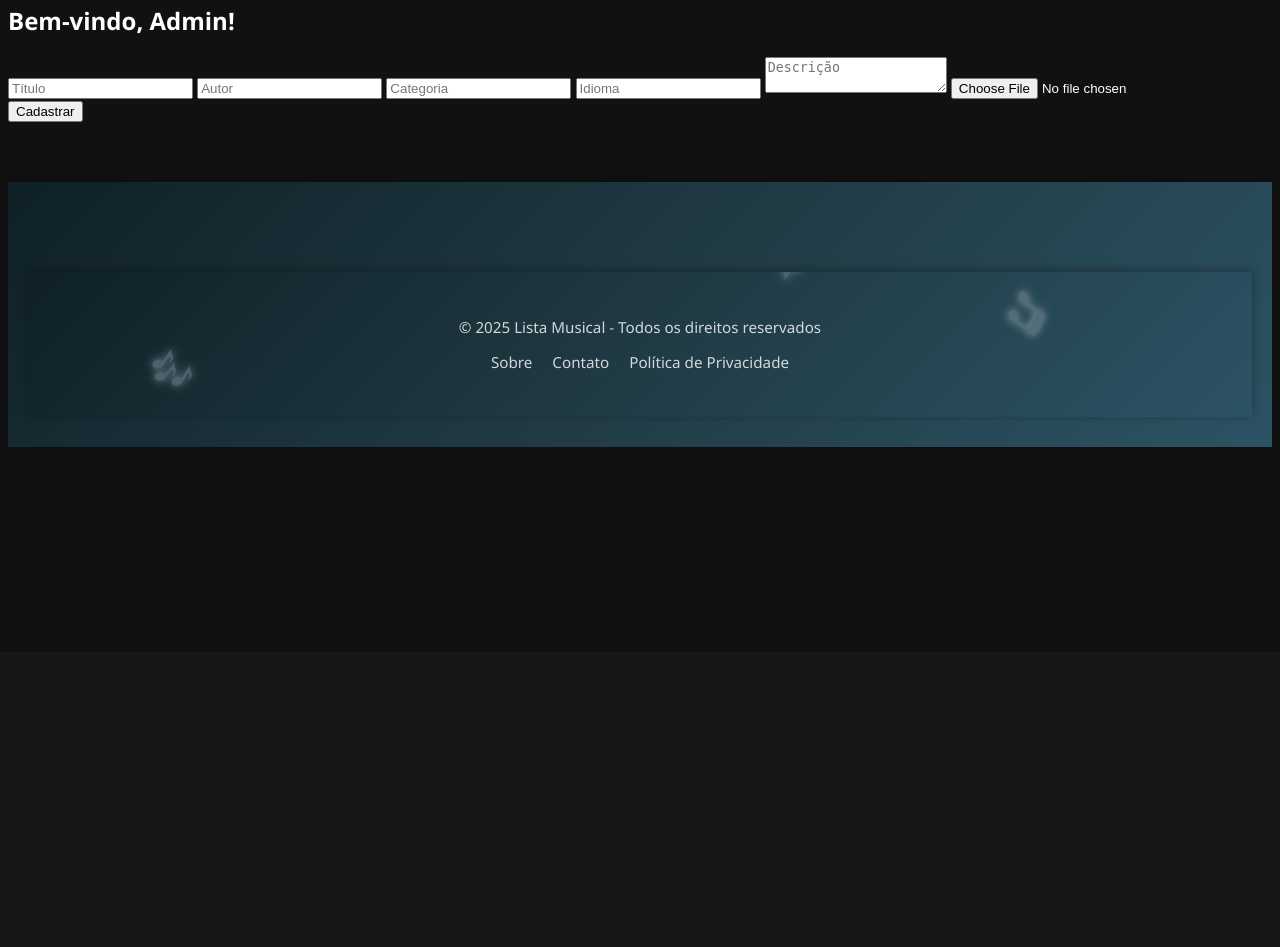
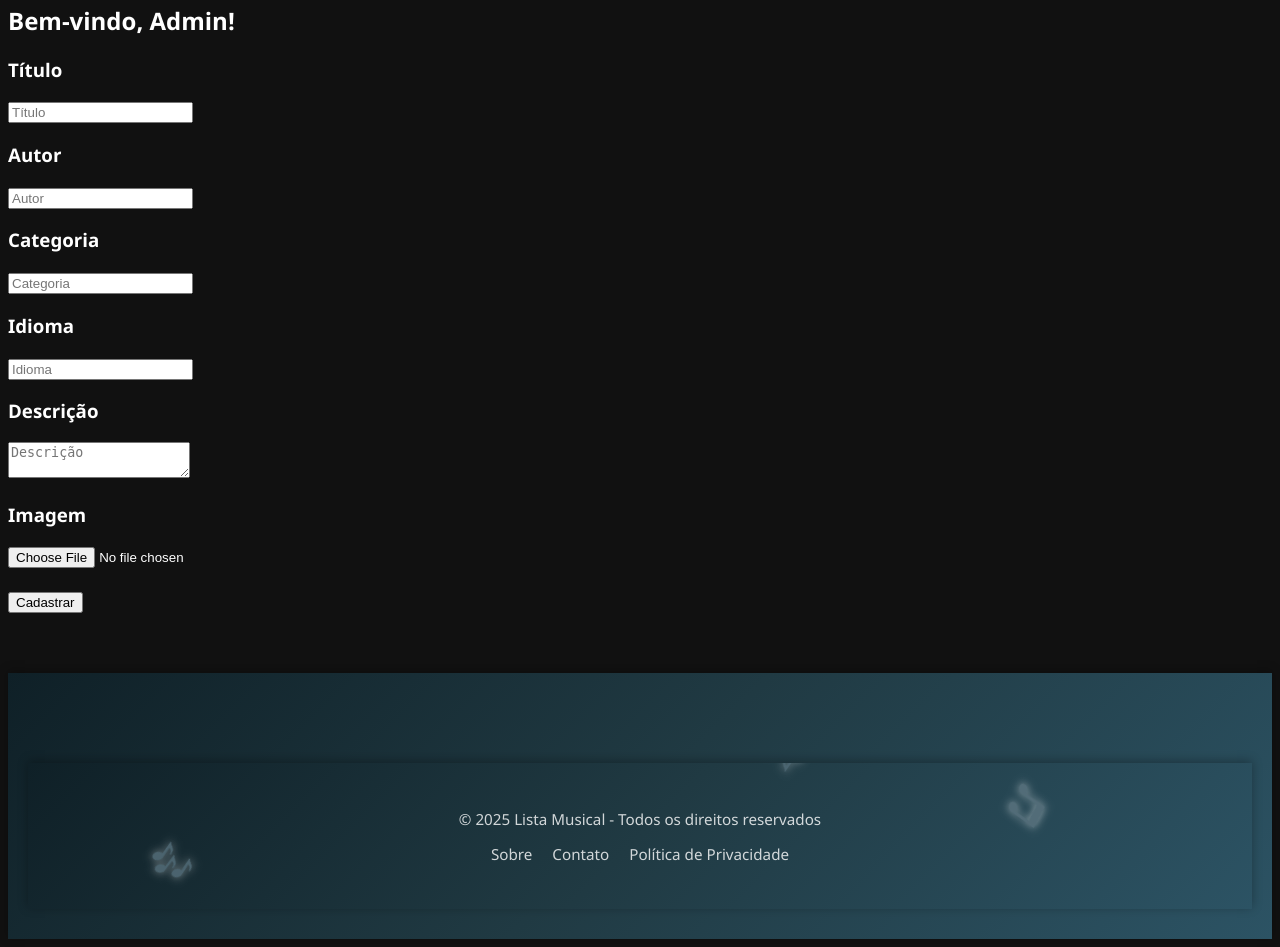
Before and after one commit to luizgumz/projeto, a PHP site: page /main/protegida.php in a window 1280 px wide. Shown: the part 148-1095 px from the top of the page. Before the commit the page ends 595 px from the top, so only its background shows below. Run offline with PHP 8.4, Linux system fonts and the light colour scheme; the visitor is signed in with stand-in values (Sample User, id 1).

Commit message:
Protegida atualização

```diff
--- a/main/protegida.php
+++ b/main/protegida.php
@@ -27,13 +27,34 @@
 
         <!-- Tomar cuido com Enctyme -->
         <form method="POST" action="criar_item.php" enctype="multipart/form-data">
+            <div>
+                <h3>Título</h3>
                 <input name="titulo" class="form-control mb-2" placeholder="Título">
+            </div>
+            <div>
+                <h3>Autor</h3>
                 <input name="autor" class="form-control mb-2" placeholder="Autor">
+            </div>
+            <div>
+                <h3>Categoria</h3>
                 <input name="categoria" class="form-control mb-2" placeholder="Categoria">
+            </div>
+            <div>
+                <h3>Idioma</h3>
                 <input name="idioma" class="form-control mb-2" placeholder="Idioma">
+            </div>
+            <div>
+                <h3>Descrição</h3>
                 <textarea name="descricao" class="form-control mb-2" placeholder="Descrição"></textarea>
+            </div>
+            <div>
+                <h3>Imagem</h3>
                 <input type="file" name="imagem" class="form-control mb-2">
+            </div>
+            <div>
+                <br>
                 <button class="btn btn-success">Cadastrar</button>
+            </div>
         </form>
 
     </div>
```
Lines whose indentation alone changed are shown as unchanged.
